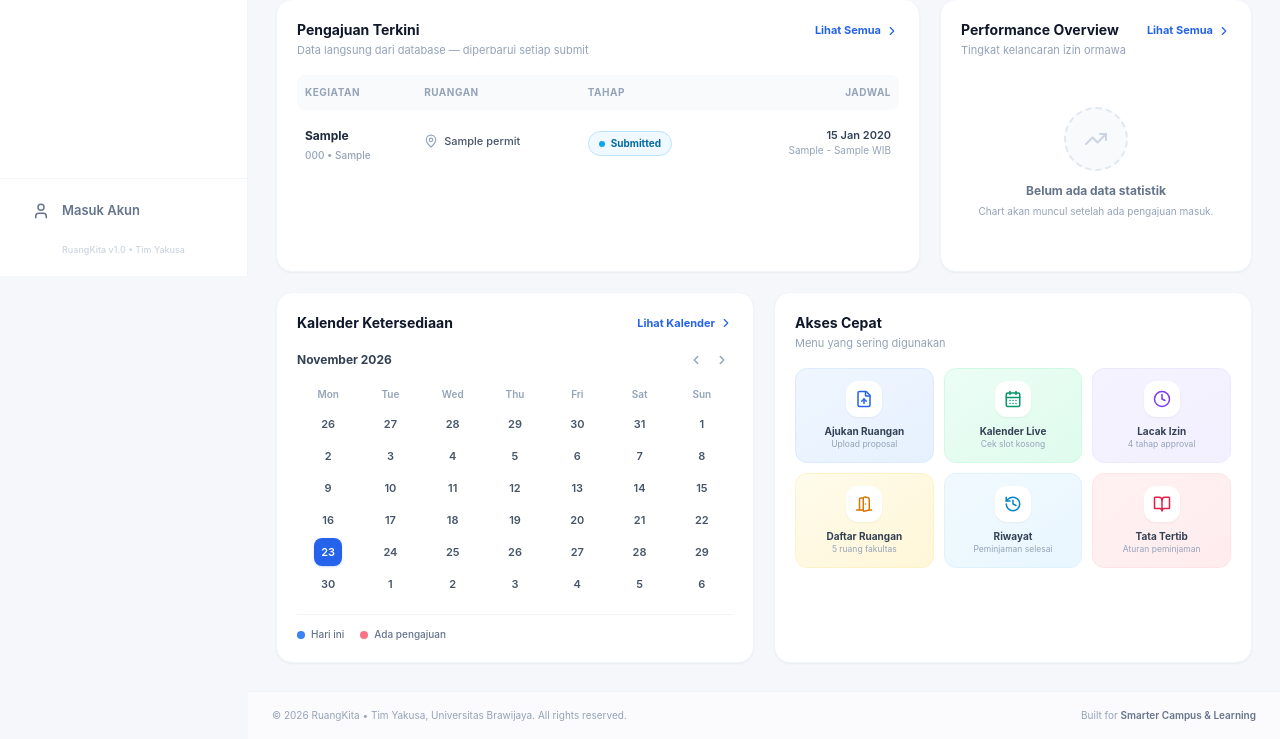
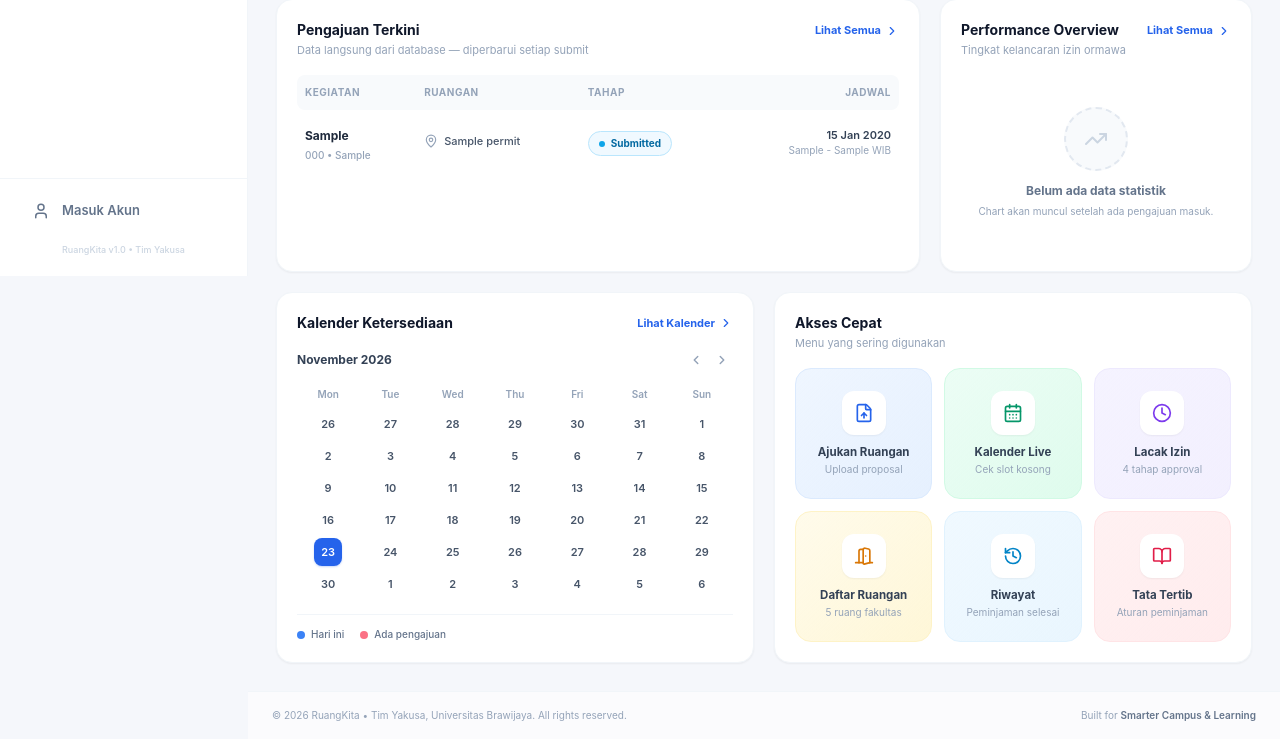
Before and after one commit to Zenqirtz/RuangKita, a Laravel app: page / in a window 1280 px wide. Shown: the part 524-1263 px from the top of the page. Run offline with Laravel 12, Linux system fonts and the light colour scheme; tables that the repository leaves empty hold one stand-in row (values such as "Sample post"); style sheets or scripts are compiled from the project's sources; some libraries are stand-ins or nearby versions; some web fonts are replaced.

Commit message:
style: stretch quick access grid to fill card height without empty space

```diff
--- a/resources/js/Pages/RuangKitaDashboard.jsx
+++ b/resources/js/Pages/RuangKitaDashboard.jsx
@@ -281,8 +281,13 @@ export default function RuangKitaDashboard({ recentPermits = [], stats = {} }) {
                     </div>
                 </SectionCard>
 
-                <SectionCard title="Akses Cepat" subtitle="Menu yang sering digunakan" bodyClassName="px-5 pb-5">
-                    <div className="grid grid-cols-3 gap-2.5">
+                <SectionCard
+                    title="Akses Cepat"
+                    subtitle="Menu yang sering digunakan"
+                    className="h-full flex flex-col"
+                    bodyClassName="px-5 pb-5 flex-1 flex flex-col"
+                >
+                    <div className="grid h-full flex-1 grid-cols-3 grid-rows-2 gap-3">
                         {quickAccess.map((item) => {
                             const accent = accentStyles[item.accent] ?? accentStyles.blue;
 
@@ -290,17 +295,17 @@ export default function RuangKitaDashboard({ recentPermits = [], stats = {} }) {
                                 <a
                                     key={item.label}
                                     href={item.href}
-                                    className={`rounded-xl border ${accent.soft} px-2 py-3 flex flex-col items-center text-center hover:shadow-sm hover:-translate-y-0.5 transition-all group`}
+                                    className={`rounded-2xl border ${accent.soft} p-3 sm:p-4 flex flex-col items-center justify-center text-center hover:shadow-md hover:-translate-y-0.5 transition-all group`}
                                 >
                                     <div
-                                        className={`w-9 h-9 rounded-xl bg-white flex items-center justify-center ${accent.text} shadow-sm group-hover:scale-105 transition-transform`}
+                                        className={`w-11 h-11 rounded-xl bg-white flex items-center justify-center ${accent.text} shadow-sm group-hover:scale-105 transition-transform`}
                                     >
-                                        <Icon name={item.icon} className="w-[18px] h-[18px]" />
+                                        <Icon name={item.icon} className="w-5 h-5" />
                                     </div>
-                                    <span className="text-[10px] font-bold text-slate-700 mt-2 leading-tight">
+                                    <span className="text-[11.5px] font-bold text-slate-700 mt-2.5 leading-tight">
                                         {item.label}
                                     </span>
-                                    <span className="text-[8.5px] text-slate-400 mt-0.5 leading-tight">
+                                    <span className="text-[10px] text-slate-400 mt-1 leading-tight line-clamp-1">
                                         {item.description}
                                     </span>
                                 </a>
```
